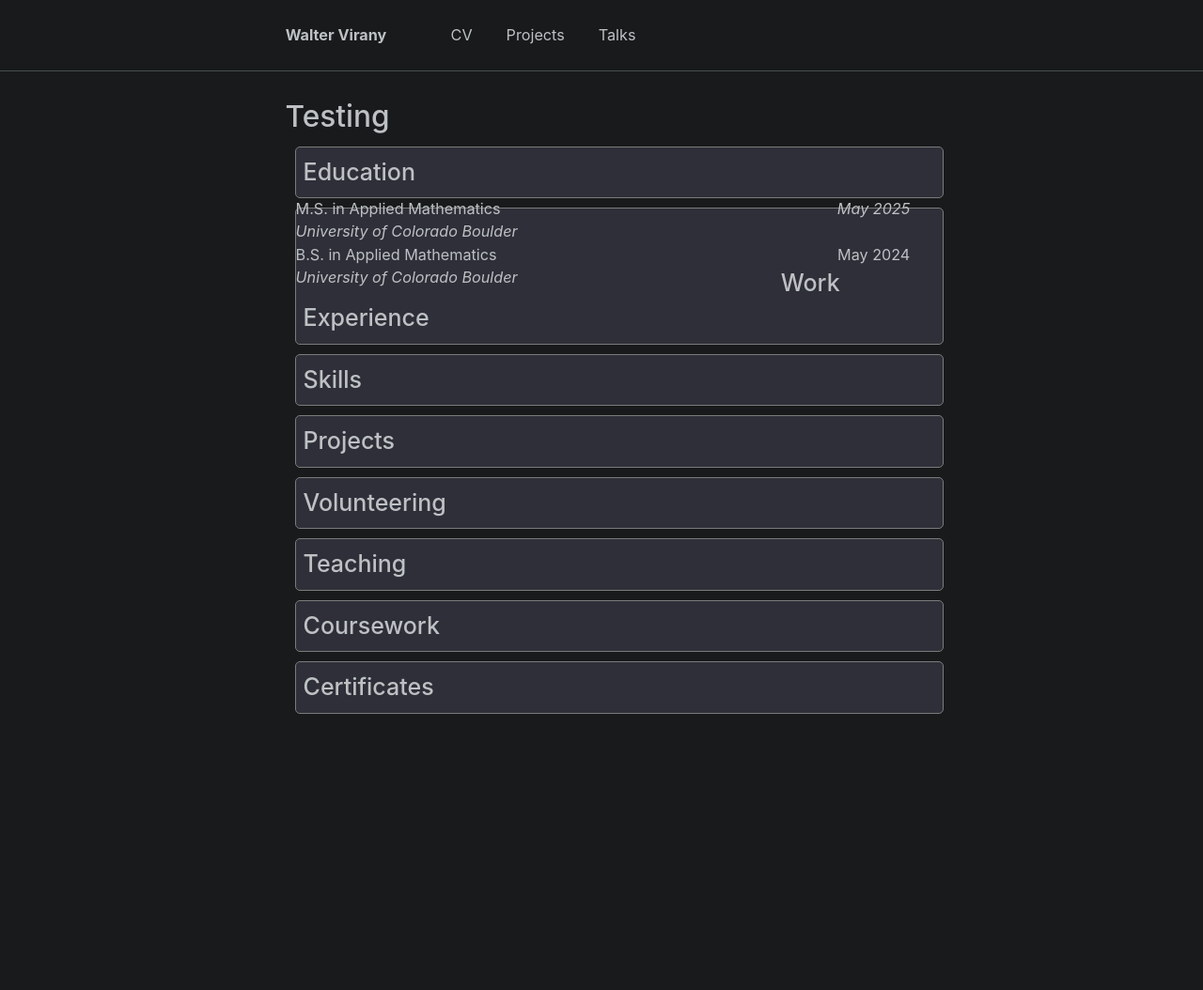
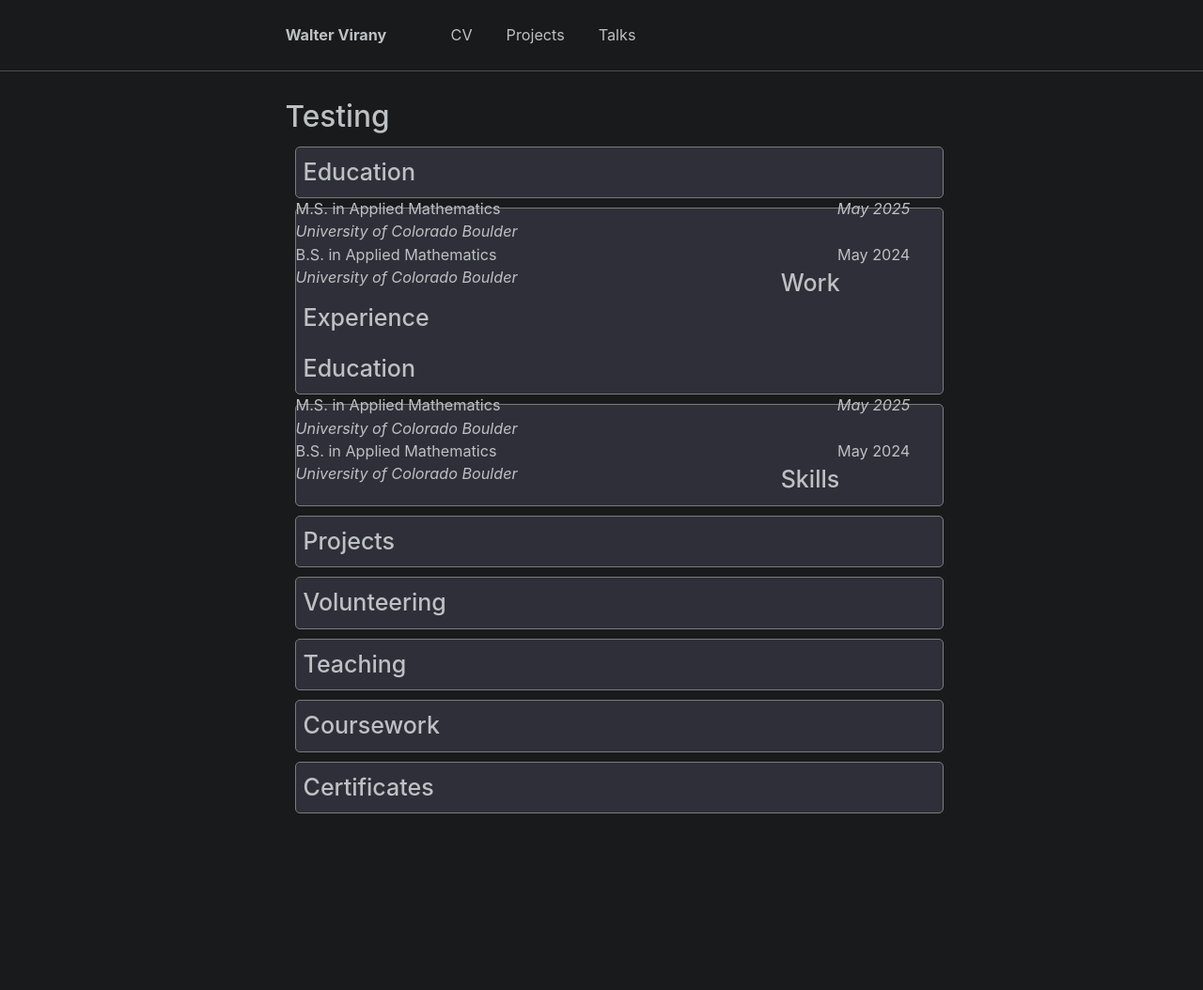
Before and after one commit to wvirany/wvirany.github.io, a Jekyll site: the page built from _pages/test.html, in a window 1280 px wide. Shown: the whole page at 94% size. Built offline with Jekyll 4.4.1, drawn with Linux system fonts in a browser that asks for light colours; before the commit the page ends 948 px from its top, so only the background shows below that.

Commit message:
Update test.html

```diff
--- a/_pages/test.html
+++ b/_pages/test.html
@@ -67,6 +67,24 @@ div.cv {
 
     <div class="cv">
         <div style="font-size:25px; font-weight:450; padding:8px">Work Experience</div>
+
+        <div style="font-size:25px; font-weight:450; padding:8px">Education</div>
+
+        <div class="row">
+            <div class="column left">M.S. in Applied Mathematics</div> <div class="column right"><i>May 2025</i></div>
+        </div>
+
+        <div class="row">
+            <div class="column left"><i>University of Colorado Boulder</i></div>
+        </div>
+
+        <div class="row">
+            <div class="column left">B.S. in Applied Mathematics</div> <div class="column right">May 2024</div>
+        </div>
+
+        <div class="row">
+            <div class="column left"><i>University of Colorado Boulder</i></div>
+        </div>
     </div>
 
     <div class="cv">
```
